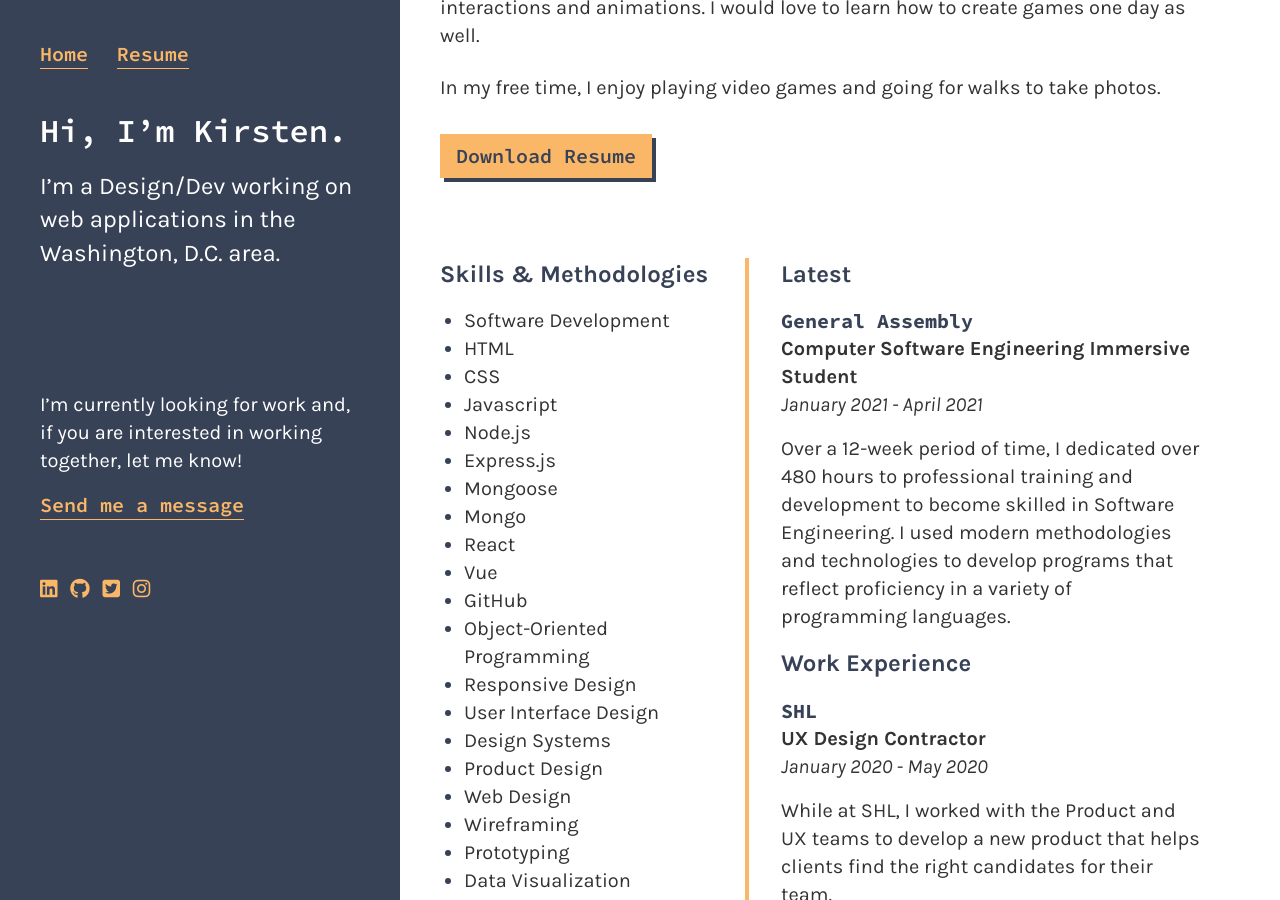
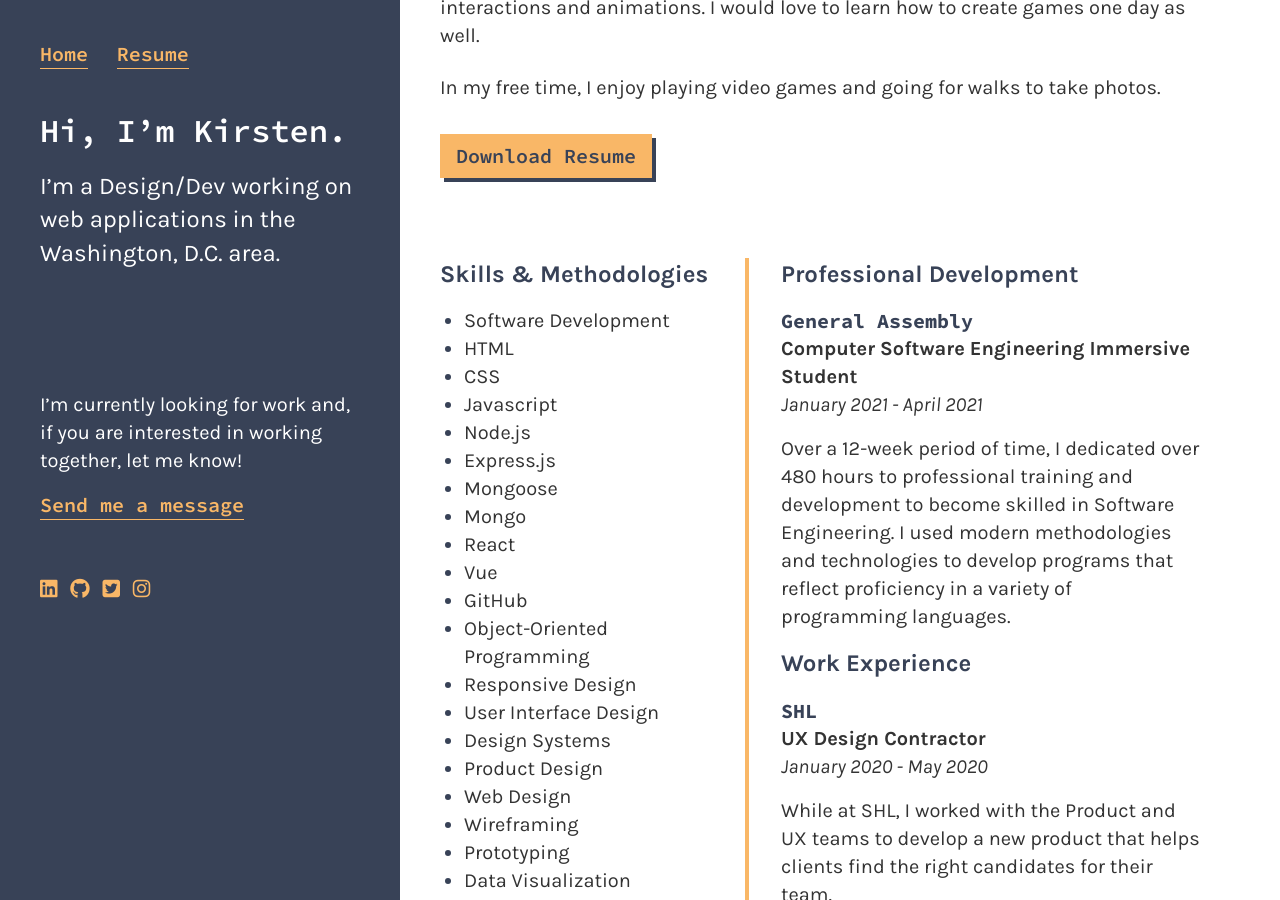
Before and after one commit to marcusrelacion/kirstengreen.com, a Jekyll site: the page built from resume.markdown, in a window 1280 px wide and 900 px high, scrolled down 307 px. Built offline with Jekyll 4.4.1, drawn with Linux system fonts in a browser that asks for light colours; nearby versions of some CDN libraries.

Commit message:
Updated Resume

```diff
--- a/resume.markdown
+++ b/resume.markdown
@@ -22,10 +22,10 @@
     Visual Studio Code\n- Axure RP\n- Balsamiq\n- Figma\n- Sketch App\n- Zeplin.io\n-
     Adobe Creative Cloud\n- Jira\n- Confluence\n- Trello\n- Microsoft Suite\n- macOS"
 - column: right
-  text: "## Latest\n\n### General Assembly\n**Computer Software Engineering Immersive
-    Student**\n<br/>*January 2021 - April 2021*\n\nOver a 12-week period of time,
-    I dedicated over 480 hours to professional training and development to become
-    skilled in Software Engineering. I used modern methodologies and technologies
+  text: "## Professional Development\n\n### General Assembly\n**Computer Software
+    Engineering Immersive Student**\n<br/>*January 2021 - April 2021*\n\nOver a 12-week
+    period of time, I dedicated over 480 hours to professional training and development
+    to become skilled in Software Engineering. I used modern methodologies and technologies
     to develop programs that reflect proficiency in a variety of programming languages.\n\n\n\n##
     Work Experience\n\n### SHL\n**UX Design Contractor**\n<br/>*January 2020 - May
     2020*\n\nWhile at SHL, I worked with the Product and UX teams to develop a new
```
